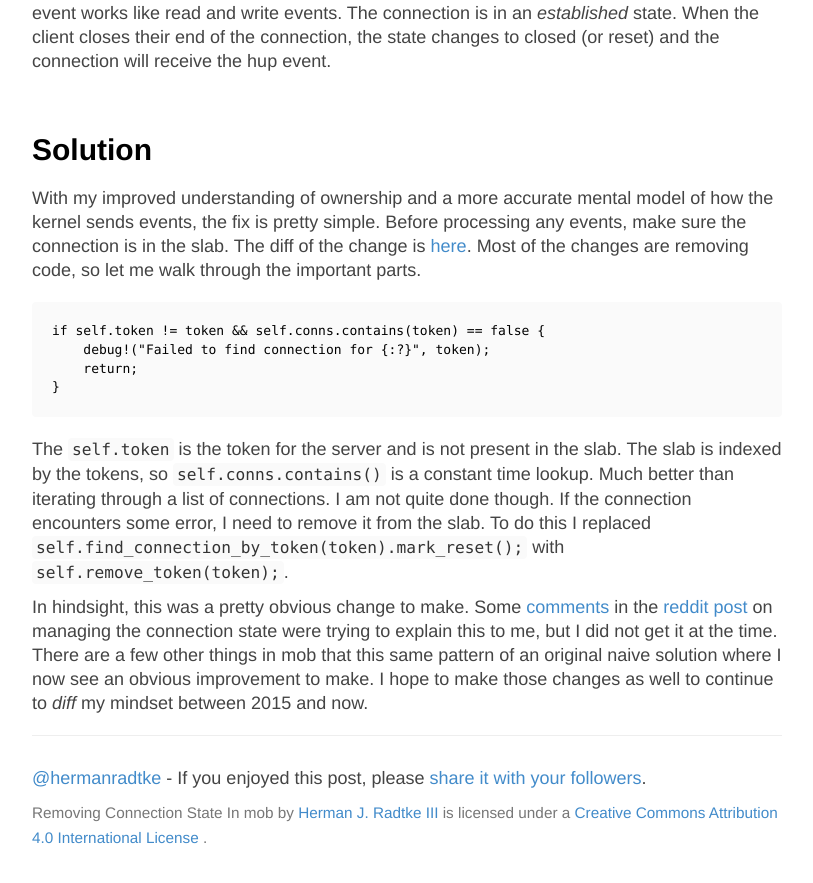
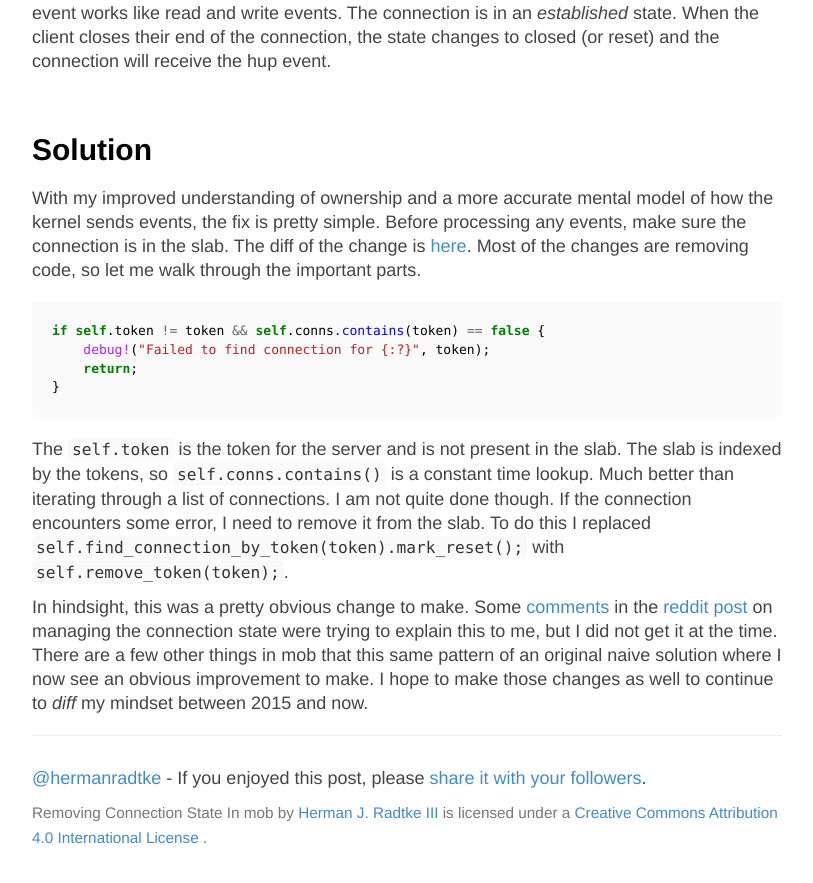
Before and after one commit to hjr3/hjr3.github.io, a Jekyll site: the page built from _posts/2018-03-29-removing-connection-state-from-mob.md, in a window 1280 px wide and 900 px high, scrolled down 2654 px. Shown: the top 883 px of the window, without its empty margins (233-1046 px from the left). Built offline with Jekyll 4.4.1, drawn with Linux system fonts in a browser that asks for light colours.

Commit message:
Add rust to code fence

````diff
--- a/_posts/2018-03-29-removing-connection-state-from-mob.md
+++ b/_posts/2018-03-29-removing-connection-state-from-mob.md
@@ -58,7 +58,7 @@ To round out my understanding, let us also briefly talk about the hangup (hup) e
 
 With my improved understanding of ownership and a more accurate mental model of how the kernel sends events, the fix is pretty simple. Before processing any events, make sure the connection is in the slab. The diff of the change is [here](https://github.com/hjr3/mob/pull/23/commits/485487217ddde7d316d7c7b0ac9057696278bc43#diff-4ce93534efc34e923ce01e975eb7ed80R105). Most of the changes are removing code, so let me walk through the important parts.
 
-```
+```rust
 if self.token != token && self.conns.contains(token) == false {
     debug!("Failed to find connection for {:?}", token);
     return;
````
